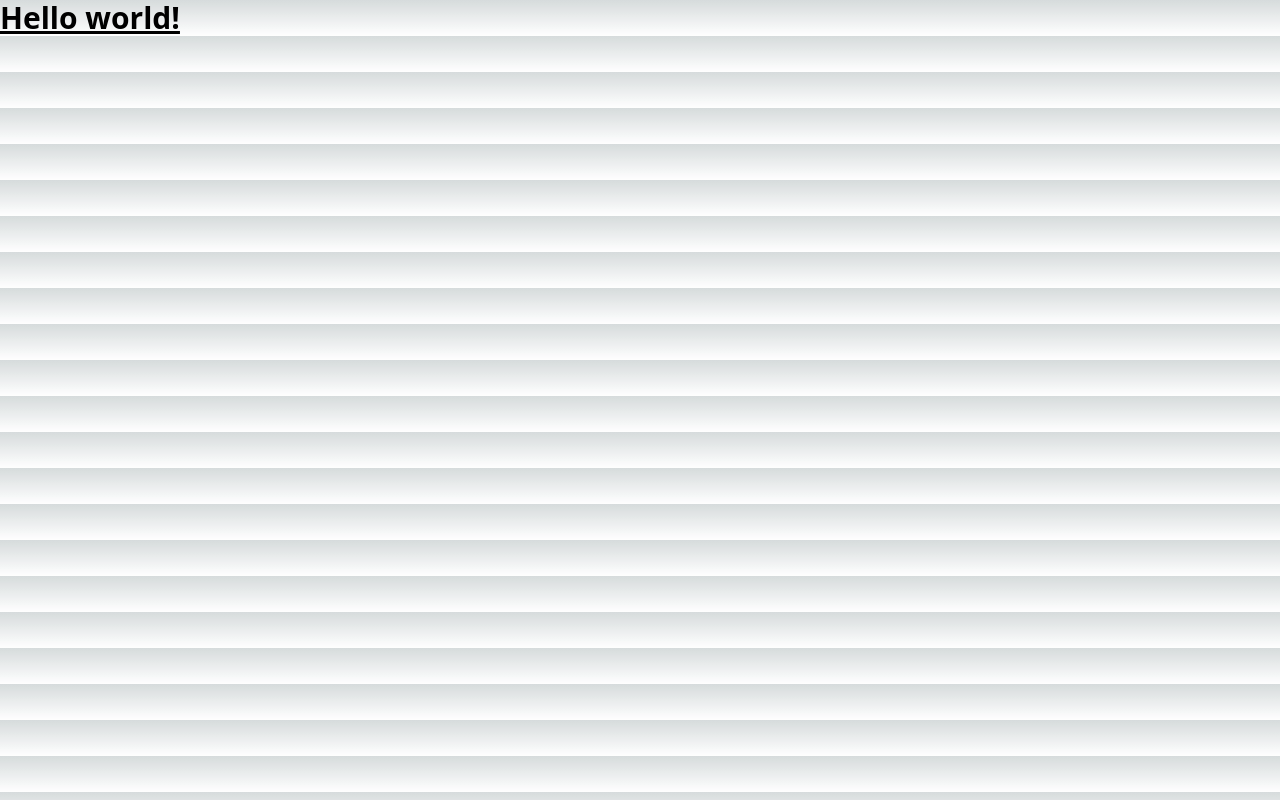
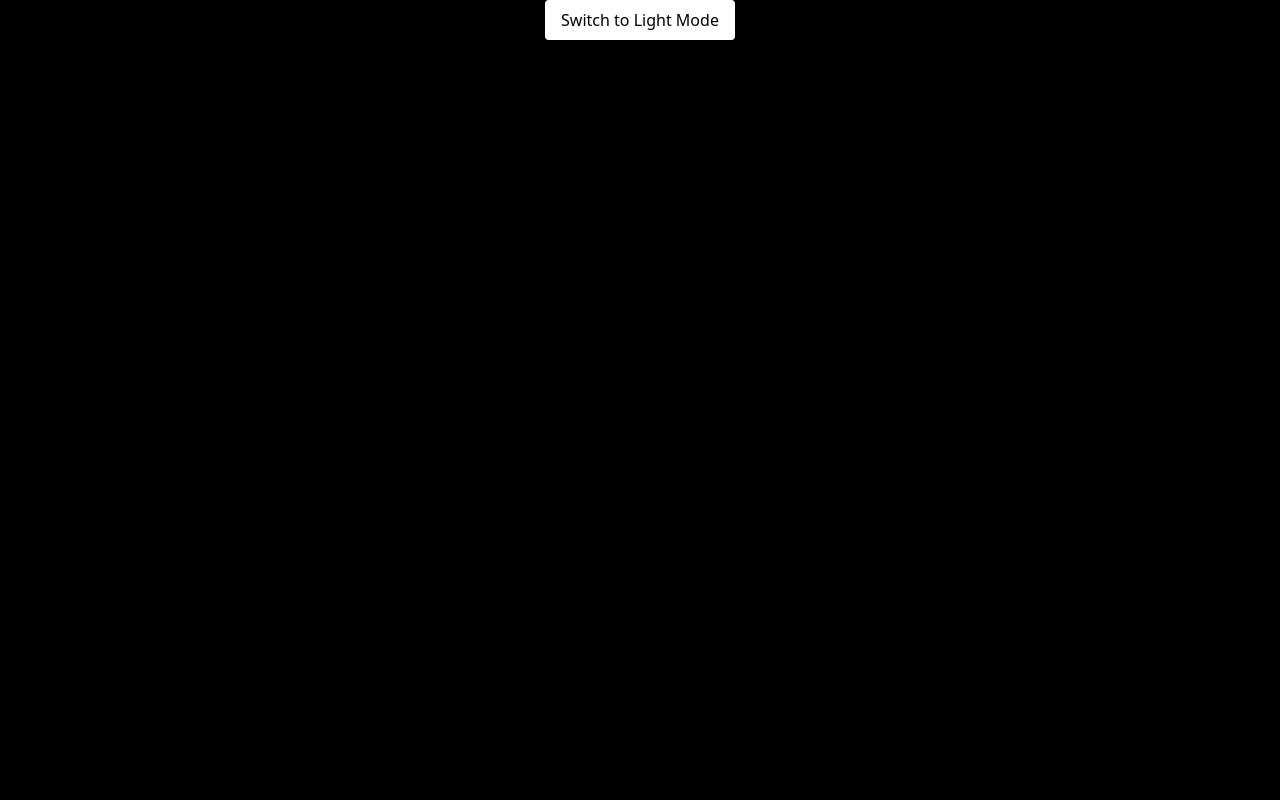
Before and after one commit to darkRihito/PersonalProfile, a Next.js app: page / in a window 1280 px wide. Built offline with nearby package versions, Linux system fonts and the light colour scheme.

Commit message:
darkMode Tailwind

```diff
--- a/app/globals.css
+++ b/app/globals.css
@@ -2,7 +2,7 @@
 @tailwind components;
 @tailwind utilities;
 
-:root {
+/* :root {
   --foreground-rgb: 0, 0, 0;
   --background-start-rgb: 214, 219, 220;
   --background-end-rgb: 255, 255, 255;
@@ -24,4 +24,4 @@ body {
       rgb(var(--background-end-rgb))
     )
     rgb(var(--background-start-rgb));
-}
+} */
--- /dev/null
+++ b/app/nav.tsx
@@ -0,0 +1,10 @@
+import React from "react";
+
+export default function Nav(props:any) {
+    return (
+        <nav className="grid grid-cols-2 place-content-between items-center w-full">
+        <h4>home</h4>
+        <img onClick={props.toggleDarkMode} className="self-left justify-self-end" src={props.darkMode ? "./assets/toggle-icon-dark.svg" : "./assets/toggle-icon-dark.svg"} />
+    </nav>
+    )
+}
--- a/app/page.tsx
+++ b/app/page.tsx
@@ -1,9 +1,27 @@
-import Image from 'next/image'
+"use client"
+import React from "react";
+import Image from "next/image";
+import Nav from "./nav";
 
 export default function Home() {
+  const [darkMode, setDarkMode] = React.useState(true);
+  function toggleDarkMode() {
+    setDarkMode((prevDarkMode) => !prevDarkMode);
+  }
   return (
-    <h1 className="text-3xl font-bold underline">
-      Hello world!
-    </h1>
-  )
+    <>
+      <div className={`min-h-screen ${darkMode ? "bg-black" : "bg-white"}`}>
+      <div className="flex justify-center items-center h-full">
+        <button
+          onClick={toggleDarkMode}
+          className={`px-4 py-2 rounded ${
+            darkMode ? "bg-white text-black" : "bg-black text-white"
+          }`}
+        >
+          {darkMode ? "Switch to Light Mode" : "Switch to Dark Mode"}
+        </button>
+      </div>
+    </div>
+    </>
+  );
 }
--- a/tailwind.config.js
+++ /dev/null
@@ -1,15 +0,0 @@
-/** @type {import('tailwindcss').Config} */
-module.exports = {
-  content: [
-    "./app/**/*.{js,ts,jsx,tsx,mdx}",
-    "./pages/**/*.{js,ts,jsx,tsx,mdx}",
-    "./components/**/*.{js,ts,jsx,tsx,mdx}",
-
-    // Or if using `src` directory:
-    "./src/**/*.{js,ts,jsx,tsx,mdx}",
-  ],
-  theme: {
-    extend: {},
-  },
-  plugins: [],
-}
--- a/tailwind.config.ts
+++ b/tailwind.config.ts
@@ -6,6 +6,7 @@ const config: Config = {
     './components/**/*.{js,ts,jsx,tsx,mdx}',
     './app/**/*.{js,ts,jsx,tsx,mdx}',
   ],
+  darkMode: "class",
   theme: {
     extend: {
       backgroundImage: {
```
